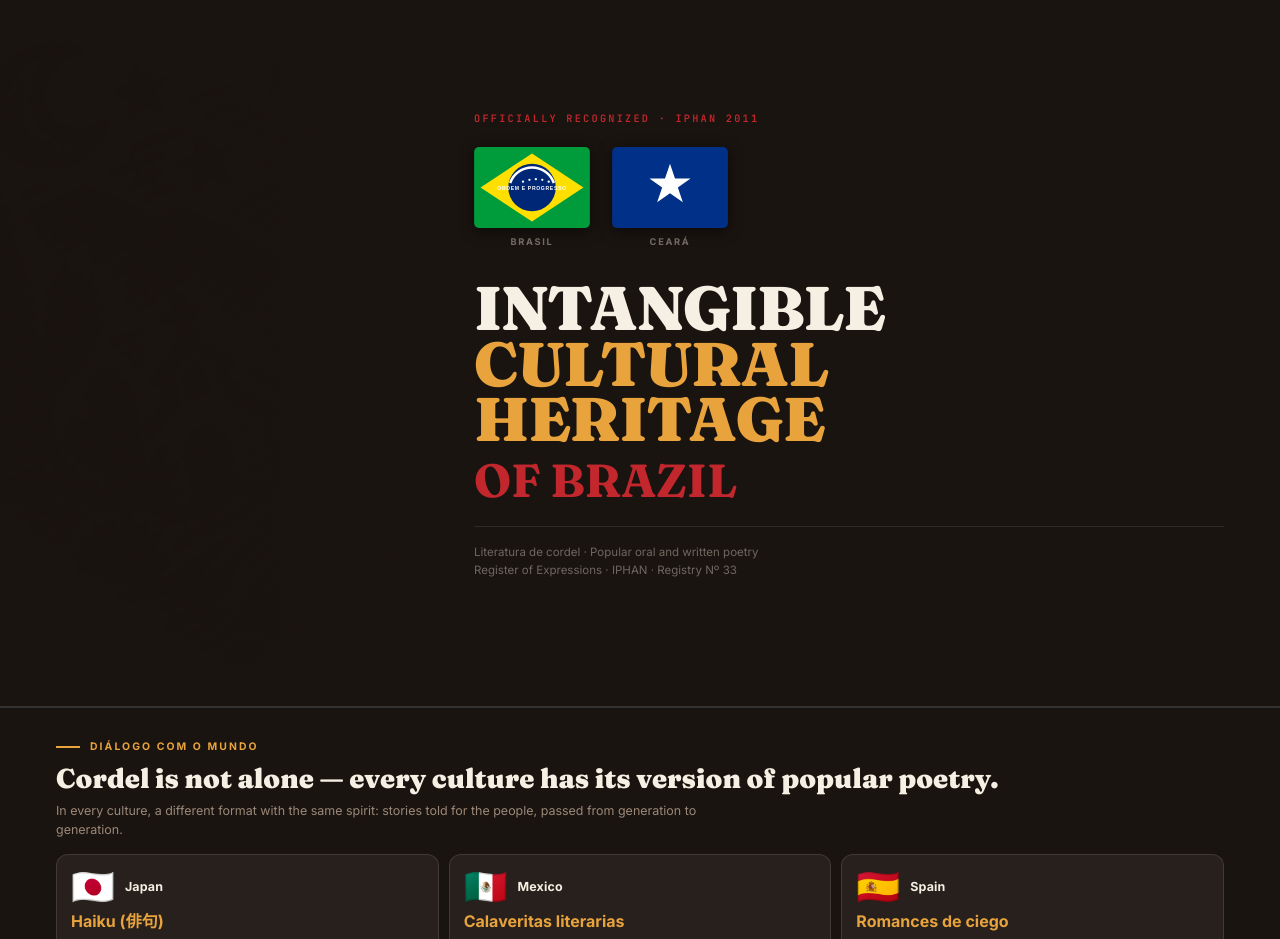
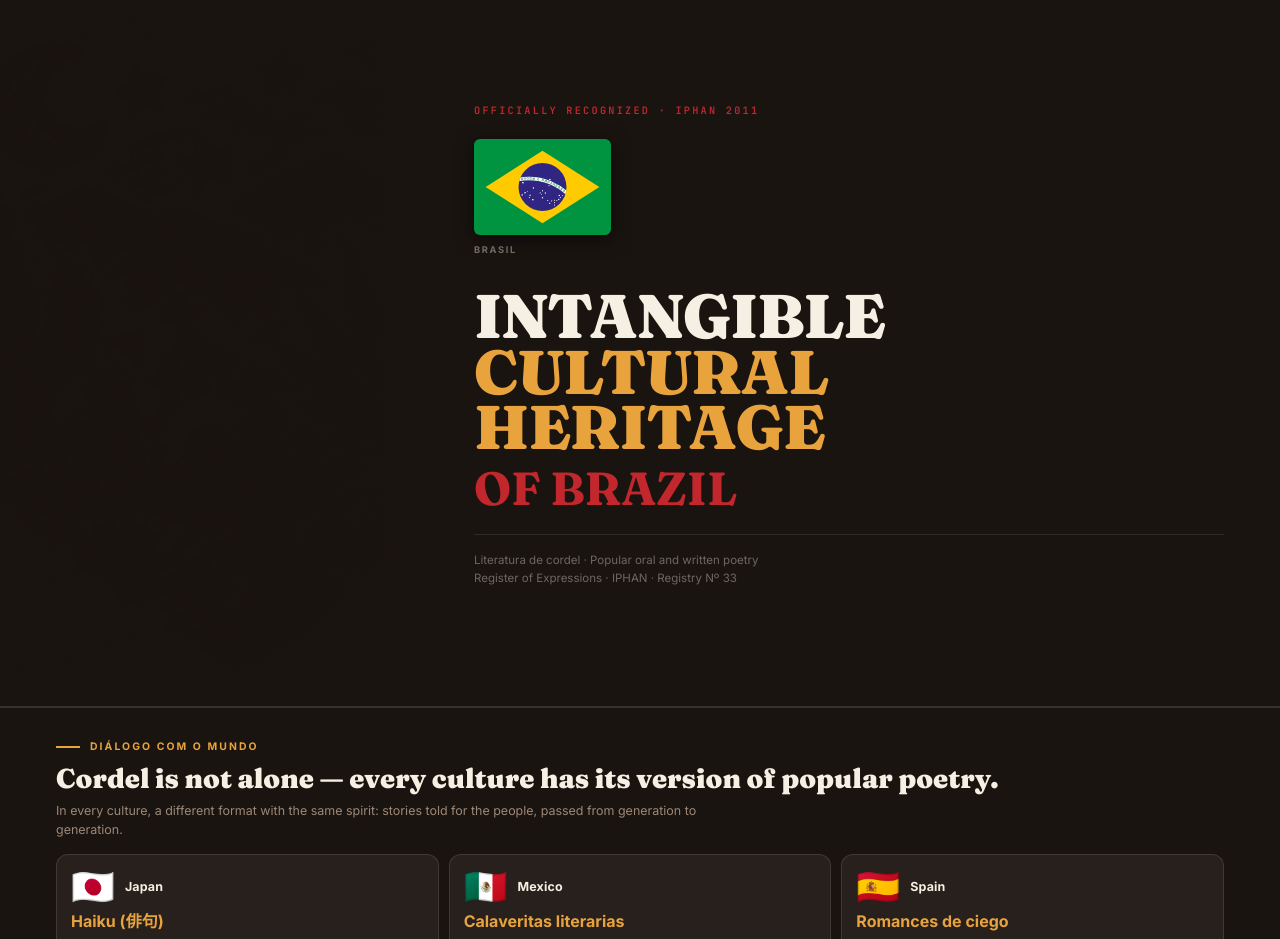
Before and after one commit to BergsonAmaral/allmight, a plain HTML site: page ritmo-slides.html in a window 1280 px wide. Shown: the part 2180-3119 px from the top of the page. Drawn offline with Linux system fonts and the light colour scheme.

Commit message:
Usa bandeira oficial do Brasil e remove bandeira do Ceará (s_heritage)
Co-Authored-By: Claude Sonnet 4.6 <noreply@anthropic.com>

```diff
--- a/ritmo-slides.html
+++ b/ritmo-slides.html
@@ -293,30 +293,10 @@ h2{font-family:'Fraunces',serif;font-weight:900;line-height:1.04}
     <!-- Label -->
     <p style="font-family:'JetBrains Mono',monospace;font-size:.64rem;font-weight:700;text-transform:uppercase;letter-spacing:.22em;color:var(--red);margin-bottom:22px">Officially recognized · IPHAN 2011</p>
 
-    <!-- Flags -->
-    <div style="display:flex;gap:22px;align-items:flex-end;margin-bottom:34px">
-      <!-- Brazil -->
-      <div style="display:flex;flex-direction:column;align-items:center;gap:8px">
-        <svg viewBox="0 0 90 63" width="116" height="81" xmlns="http://www.w3.org/2000/svg" style="border-radius:5px;box-shadow:0 3px 14px rgba(0,0,0,.55);display:block">
-          <rect width="90" height="63" fill="#009c3b"/>
-          <polygon points="45,5 85,31.5 45,58 5,31.5" fill="#FFDF00"/>
-          <circle cx="45" cy="31.5" r="18.5" fill="#002776"/>
-          <path d="M28,28 A18,18 0 0,1 62,28" stroke="white" stroke-width="2" fill="none"/>
-          <text x="45" y="33.5" text-anchor="middle" font-size="4" fill="white" font-family="Arial,sans-serif" font-weight="bold" letter-spacing="0.5">ORDEM E PROGRESSO</text>
-          <circle cx="38" cy="27" r="0.9" fill="white"/><circle cx="43" cy="25.5" r="0.9" fill="white"/>
-          <circle cx="48" cy="25" r="0.9" fill="white"/><circle cx="53" cy="25.5" r="0.9" fill="white"/>
-          <circle cx="58" cy="27" r="0.9" fill="white"/>
-        </svg>
-        <span style="font-size:.58rem;font-weight:700;text-transform:uppercase;letter-spacing:.18em;color:rgba(246,239,227,.4)">Brasil</span>
-      </div>
-      <!-- Ceará -->
-      <div style="display:flex;flex-direction:column;align-items:center;gap:8px">
-        <svg viewBox="0 0 90 63" width="116" height="81" xmlns="http://www.w3.org/2000/svg" style="border-radius:5px;box-shadow:0 3px 14px rgba(0,0,0,.55);display:block">
-          <rect width="90" height="63" fill="#003087"/>
-          <polygon points="45,13 48.9,24.5 61,24.5 51.1,31.5 55,43 45,36 35,43 38.9,31.5 29,24.5 41.1,24.5" fill="white"/>
-        </svg>
-        <span style="font-size:.58rem;font-weight:700;text-transform:uppercase;letter-spacing:.18em;color:rgba(246,239,227,.4)">Ceará</span>
-      </div>
+    <!-- Flag -->
+    <div style="margin-bottom:34px">
+      <img src="logos/flag-brazil.svg" alt="Bandeira do Brasil" style="height:96px;width:auto;border-radius:6px;box-shadow:0 4px 18px rgba(0,0,0,.6);display:block">
+      <span style="display:block;font-size:.58rem;font-weight:700;text-transform:uppercase;letter-spacing:.18em;color:rgba(246,239,227,.4);margin-top:9px">Brasil</span>
     </div>
 
     <!-- BIG heritage text -->
```
Also changed, not shown: logos/flag-brazil.svg (added), 1 other file.
